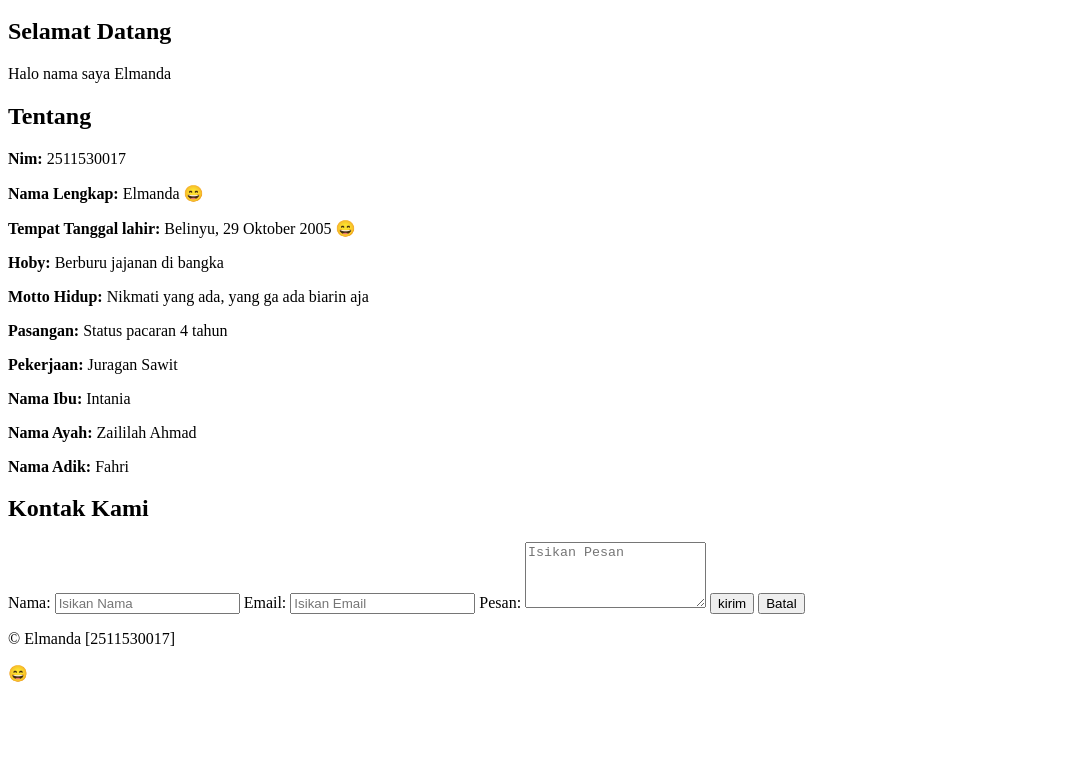
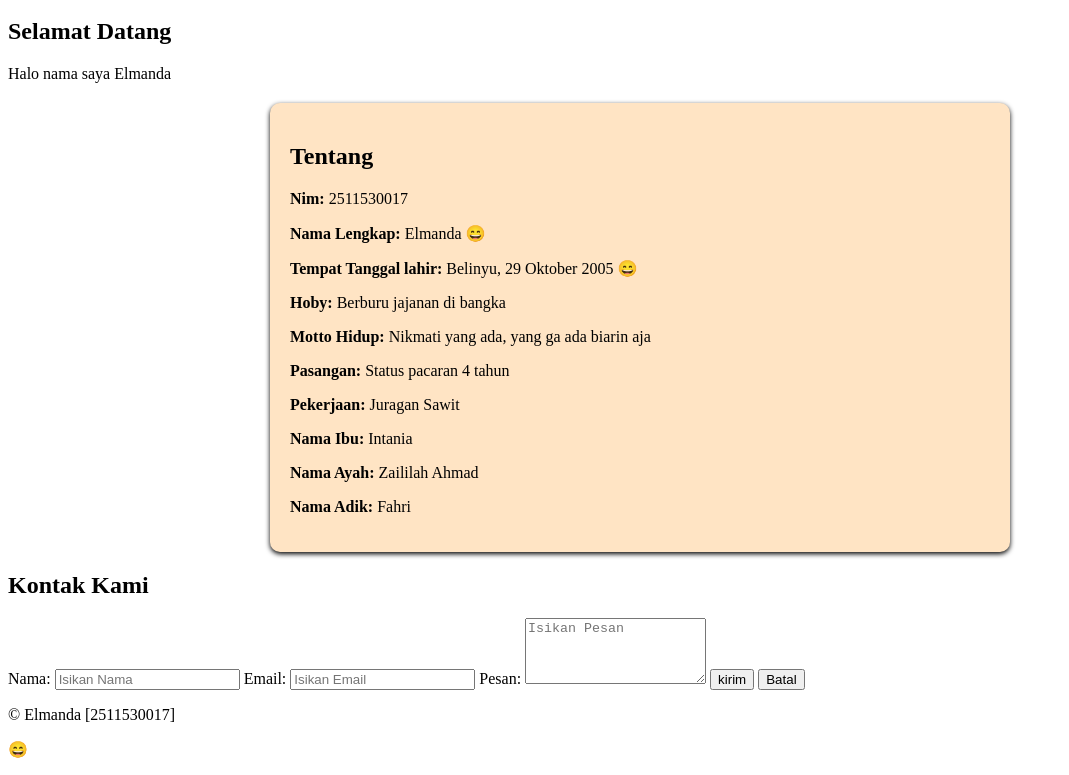
Before and after one commit to MANDA2511530017/pwd-bly-2025-2511530017, a plain HTML site: page pertemuan-03/index.html in a window 1280 px wide. Shown: the part 162-937 px from the top of the page, without its empty margins (0-1069 px from the left). Before the commit the page ends 861 px from the top, so only its background shows below. Drawn offline with Linux system fonts and the light colour scheme.

Commit message:
styling about

```diff
--- a/pertemuan-03/index.html
+++ b/pertemuan-03/index.html
@@ -6,6 +6,16 @@
     <meta charset="UTF-8">
     <meta name="viewport" content="width=device-width, initial-scale=1.0">
     <title>Judul Halaman</title>
+    <style>
+        #about {
+            background-color: bisque;
+            border-radius: 10px;
+            padding: 20px;
+            max-width: 700px;
+            margin: 20px auto;
+            box-shadow: 0 2px 5px rgba(0, 0, 0, 1);
+        }
+    </style>
 </head>
 
 <body>
@@ -42,7 +52,7 @@
             <form action="" method="get">
 
                 <label for="txtNama">Nama:</label>
-                <input type="text" id="txtNama" name="txtNama"
+                <input maxlength="10" type="text" id="txtNama" name="txtNama"
                 placeholder="Isikan Nama" required
                 autocomplete="name">
                 <label for="txtEmail">Email:</label>
```
Also changed, not shown: 1 other file.
